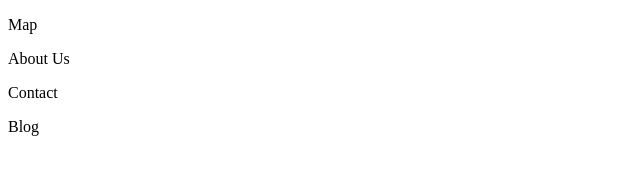
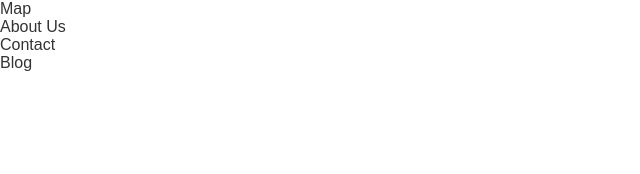
Before and after one commit to unique-acharya/PublicTransportLocator, a plain HTML site: page index.html in a window 1280 px wide. Shown: the whole page, without its empty margins (0-640 px from the left). Drawn offline with Linux system fonts and the light colour scheme.

Commit message:
add CSS reset and basic styles for consistent layout

```diff
--- a/index.html
+++ b/index.html
@@ -3,6 +3,7 @@
 <head>
     <meta charset="UTF-8">
     <meta name="viewport" content="width=device-width, initial-scale=1.0">
+    <link rel="stylesheet" href="style.css">
     <title>LocNepal</title>
 </head>
 <body>
--- a/style.css
+++ b/style.css
@@ -0,0 +1,8 @@
+*{
+    margin: 0;
+    padding: 0;
+    box-sizing: border-box;
+    font-family: 'Poppins', sans-serif;
+    color: #333;
+    text-decoration: none;
+}
```
